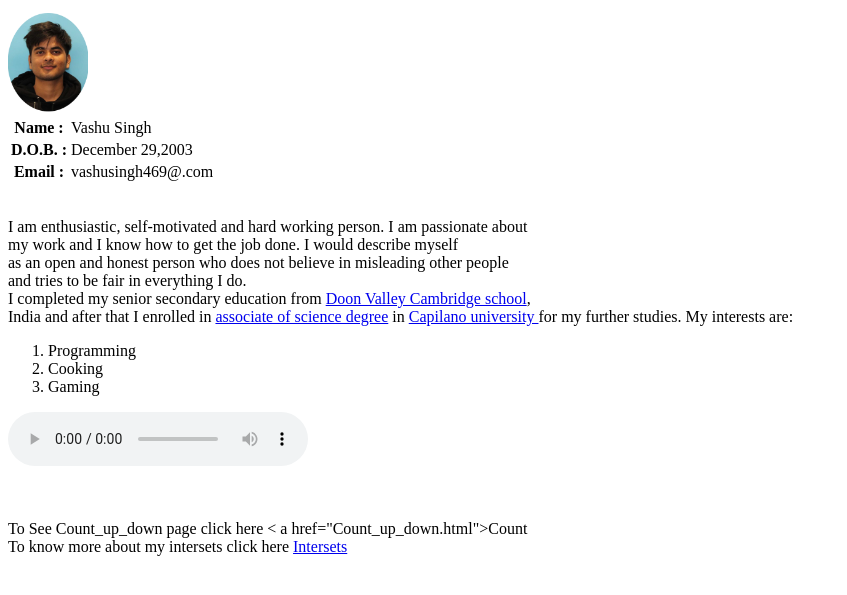
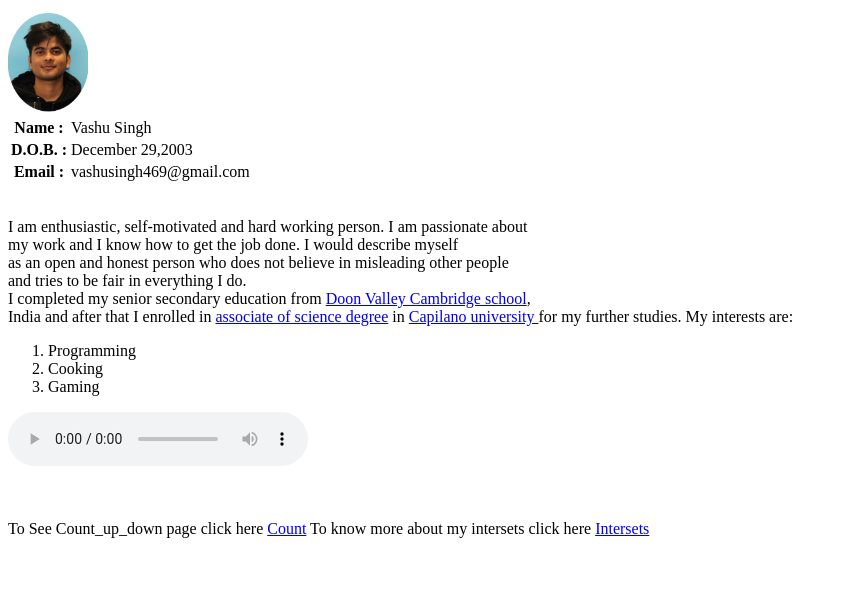
Before and after one commit to Vashusingh44/Comp_165, a plain HTML site: page index.html in a window 1280 px wide. Shown: the part 127-722 px from the top of the page, without its empty margins (0-847 px from the left). Drawn offline with Linux system fonts and the light colour scheme.

Commit message:
Update index.html

```diff
--- a/index.html
+++ b/index.html
@@ -22,7 +22,7 @@
 		    </tr>
 		    <tr>
 				<th>Email :</th>
-				<td>vashusingh469@.com</td>
+				<td>vashusingh469@gmail.com</td>
 		    </tr>
 		</table>
 			<br>
@@ -44,8 +44,7 @@
 		 </p>
 		 <br>
 		<p>
-			To See Count_up_down page click here < a href="Count_up_down.html">Count</a>
-			<br>
+			To See Count_up_down page click here <a href="Count_up_down.html">Count</a>
 			To know more about my intersets click here <a href="second.html"> Intersets</a>
 		</p>
 
```
